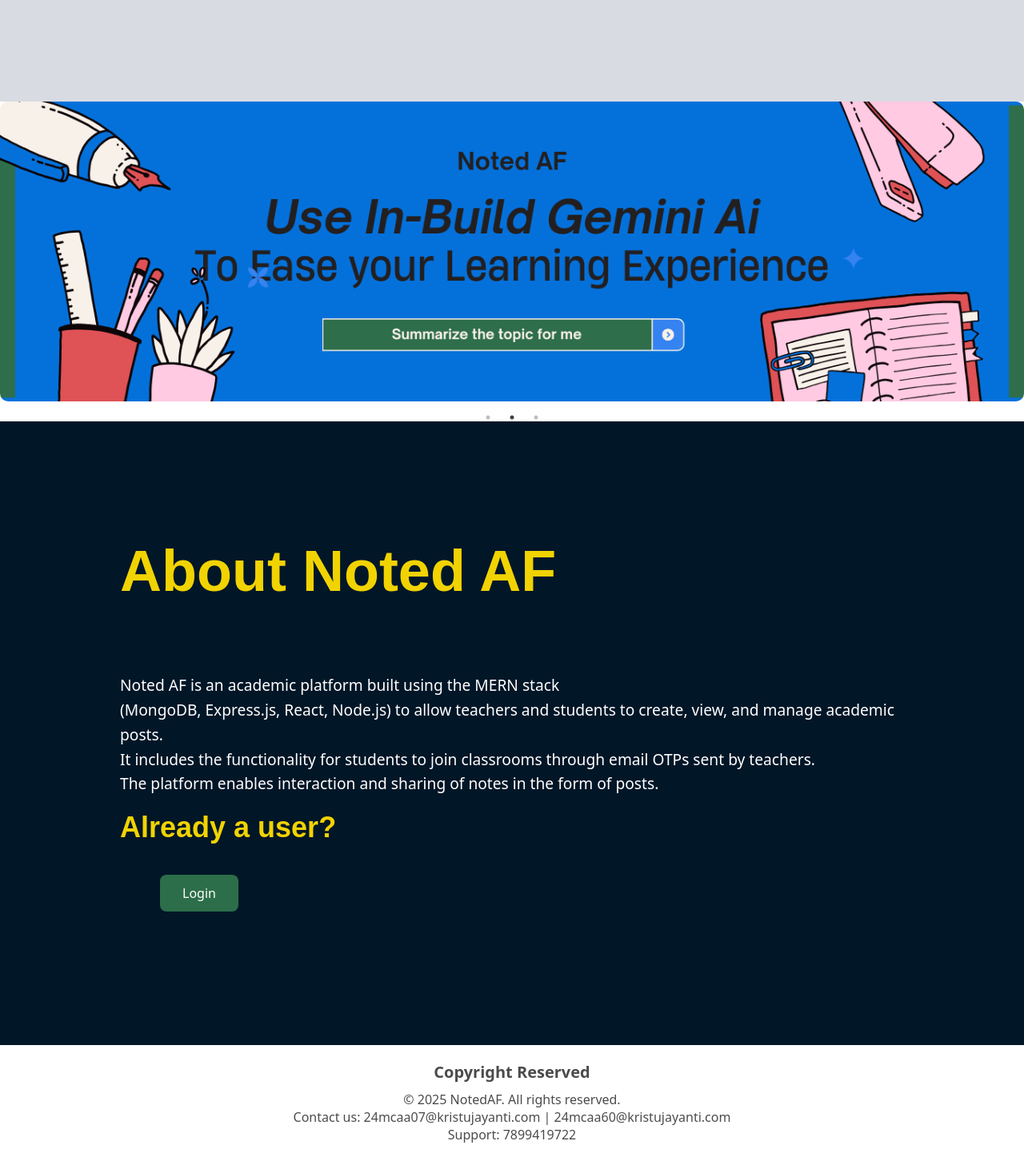
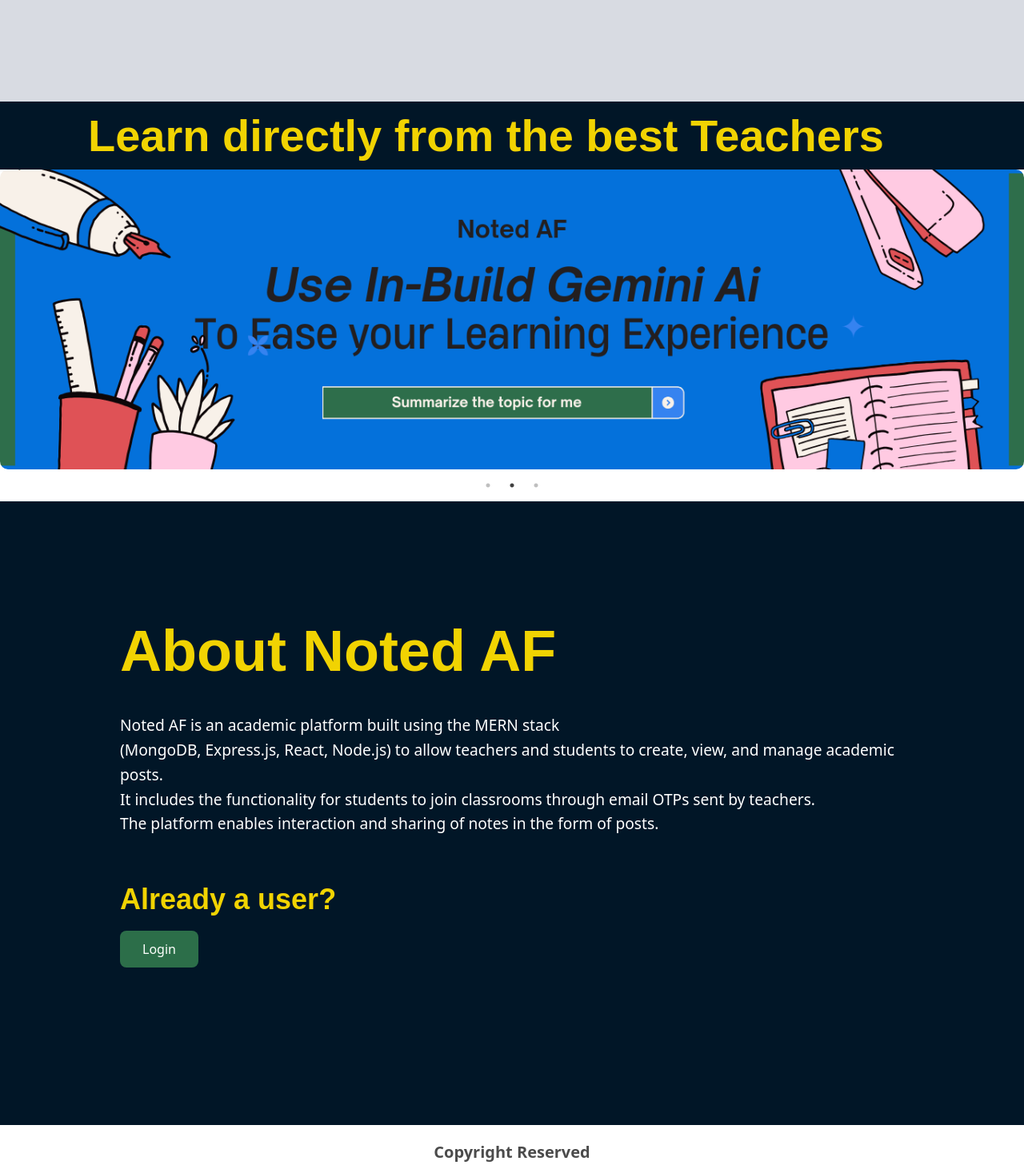
Before and after one commit to SrikanthVMGit/notedAF-Academic-Forms, a React (Create React App) app: page / in a window 1280 px wide. Shown: the part 1380-2847 px from the top of the page at 80% size. Built offline with nearby package versions, Linux system fonts and the light colour scheme.

Commit message:
landingpage css done

```diff
--- a/src/pages/LandingPage.css
+++ b/src/pages/LandingPage.css
@@ -105,7 +105,7 @@
     display: flex;
     justify-content: center;
     gap: 20px;
-    margin-left: 50px;
+    margin-left: 0px;
   }
 
   .landing-btn {
@@ -125,7 +125,18 @@
     color: #fff;
   }
 
+  .learn{
+    padding-top: 10px;
+    padding-bottom: 10px;
+    color: #F1D302;
+    font-size: 56px;
+    font-family: "DM Serif Display", sans-serif;
+    display: flex;
+    justify-content: flex-start;
+    padding-left: 110px;
+    background: #011627;
 
+  }
   .useralready{
     height: 780px;
     background: #011627;
@@ -136,7 +147,7 @@
     padding: 150px;
     justify-content: flex-start;
     gap: 20px;
-    margin-top: 0px;
+    margin-top: 35px;
     margin-bottom: 0px;
   }
 
@@ -145,18 +156,19 @@
     font-size: 72px;
     color: #F1D302;
     line-height: 1.05;
-    margin-bottom: 20px;
+    margin-bottom: 0px;
   }
   .useralready h1 {
     font-family: "DM Serif Display", sans-serif;
     font-size: 36px;
     color: #F1D302;
     line-height: 1.05;
-    margin-bottom: 20px;
+
+    margin-top: 40px;
   }
 
   .useralready p{
-    margin-top:50px;
+    margin-top:20px;
     display: flex;
     justify-content: flex-start;
     color: #ffffff;
--- a/src/pages/LandingPage.js
+++ b/src/pages/LandingPage.js
@@ -64,7 +64,7 @@
 
       </header>
 
-
+<h1 className='learn'>Learn directly from the best Teachers</h1>
       {/* Image Slider */}
       <Slider {...sliderSettings} className="image-slider">
         <div>
```
